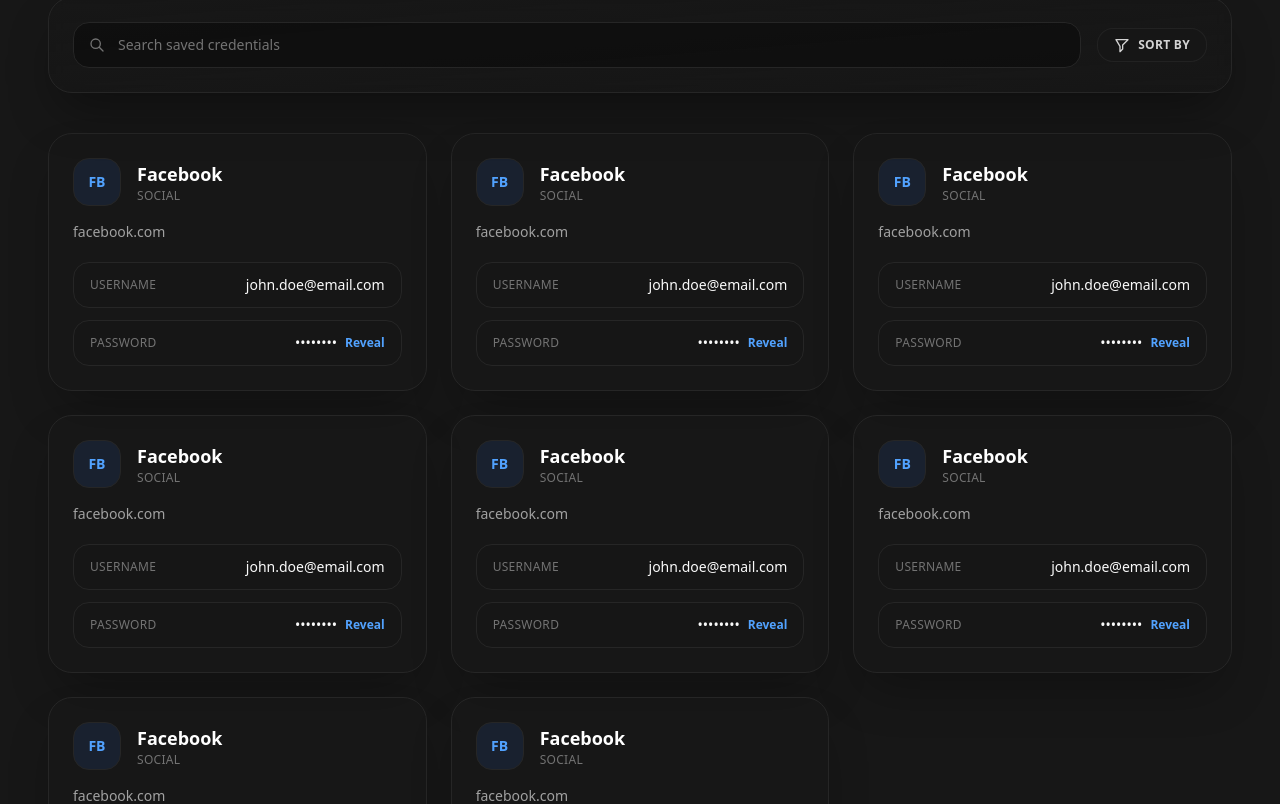
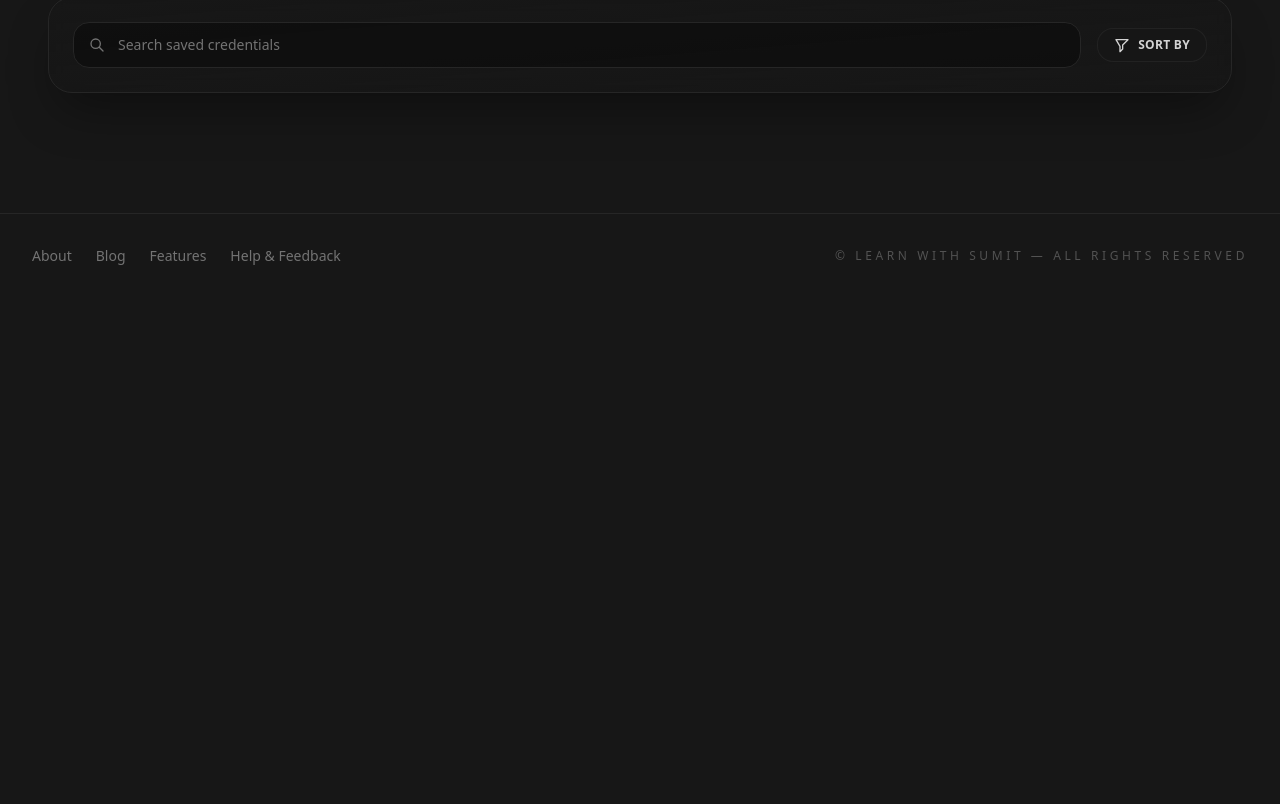
Before and after one commit to MD-Moniruzzaman-Arafat/lws-project-2-batch-4, a React (Vite) app: page / in a window 1280 px wide. Shown: the part 896-1700 px from the top of the page. After the commit the page ends 1194 px from the top, so only its background shows below. Built offline with nearby package versions, Linux system fonts and the light colour scheme.

Commit message:
show card and card data and password show and hide feature added

```diff
--- a/src/App.jsx
+++ b/src/App.jsx
@@ -25,14 +25,9 @@
           </section>
           {/* password card grid */}
           <div className="grid grid-cols-1 gap-6 md:grid-cols-2 xl:grid-cols-3">
-            <Card />
-            <Card />
-            <Card />
-            <Card />
-            <Card />
-            <Card />
-            <Card />
-            <Card />
+            {items.map((item) => (
+              <Card key={item.url} item={item} />
+            ))}
           </div>
         </div>
       </main>
--- a/src/components/Card/Card.jsx
+++ b/src/components/Card/Card.jsx
@@ -1,35 +1,56 @@
-export default function Card() {
+import { useState } from 'react';
+import { getDomainName } from '../../utils';
+
+export default function Card({ item }) {
+  const [toggle, setToggle] = useState(true);
   return (
     <>
       <article className="rounded-3xl border border-neutral-800 bg-neutral-900/70 p-6 shadow-2xl shadow-black/30 transition hover:-translate-y-1 hover:border-blue-500/60 hover:shadow-blue-500/20">
         <div className="flex items-start justify-between">
           <div className="flex items-center gap-4">
-            <div className="flex h-12 w-12 items-center justify-center rounded-2xl border border-neutral-800 bg-blue-500/10 text-sm font-semibold uppercase text-blue-400">
-              Fb
+            <div
+              style={{ backgroundColor: item.color + '1A' }}
+              className="flex h-12 w-12 items-center justify-center rounded-2xl border border-neutral-800  text-sm font-semibold uppercase text-blue-400"
+            >
+              {getDomainName(item.url).slice(0, 2)}
             </div>
             <div>
-              <h3 className="text-lg font-semibold">Facebook</h3>
+              <h3 className="text-lg font-semibold">
+                {getDomainName(item.url)}
+              </h3>
               <p className="text-xs uppercase tracking-wide text-neutral-500">
-                Social
+                {item.category}
               </p>
             </div>
           </div>
         </div>
-        <p className="mt-4 text-sm text-neutral-400">facebook.com</p>
+        <p className="mt-4 text-sm text-neutral-400">{item.url}</p>
         <dl className="mt-5 space-y-3 text-sm">
           <div className="flex items-center justify-between rounded-2xl border border-neutral-800 bg-neutral-900/60 px-4 py-3">
             <dt className="text-xs uppercase tracking-wide text-neutral-500">
               Username
             </dt>
-            <dd className="text-neutral-50">john.doe@email.com</dd>
+            <dd className="text-neutral-50">{item.userName}</dd>
           </div>
           <div className="flex items-center justify-between rounded-2xl border border-neutral-800 bg-neutral-900/60 px-4 py-3">
             <dt className="text-xs uppercase tracking-wide text-neutral-500">
               Password
             </dt>
             <dd className="flex items-center gap-2 text-neutral-50">
-              <span>••••••••</span>
-              <button className="text-xs font-semibold text-blue-400">
+              <span>
+                <input
+                  disabled
+                  value={item.passWord}
+                  type={toggle ? 'password' : 'text'}
+                  name=""
+                  id=""
+                  className="overflow-scroll w-5 sm:w-auto"
+                />
+              </span>
+              <button
+                onClick={() => setToggle(!toggle)}
+                className="text-xs font-semibold text-blue-400"
+              >
                 Reveal
               </button>
             </dd>
--- a/src/components/Form/Form.jsx
+++ b/src/components/Form/Form.jsx
@@ -13,6 +13,7 @@
     userName: '',
     passWord: '',
   });
+
   const handleChange = (e) => {
     const { name, value } = e.target;
     setFormData({
@@ -20,6 +21,7 @@
       [name]: value,
     });
   };
+
   const handleSubmit = (e) => {
     e.preventDefault();
 
@@ -32,7 +34,9 @@
       isValidUrl(formData.url) &&
       formData.passWord.length >= 6
     ) {
-      setItems([...items, formData]);
+      if (!items.find((item) => item.url === formData.url)) {
+        setItems([...items, formData]);
+      }
     }
     setFormData({
       url: '',
@@ -42,6 +46,7 @@
       passWord: '',
     });
   };
+
   const resetBtn = () => {
     setFormData({
       url: '',
--- a/src/utils/index.js
+++ b/src/utils/index.js
@@ -14,4 +14,24 @@
   }
 }
 
-export { isValidUrl };
+function getDomainName(url) {
+  try {
+    if (!url.startsWith('http')) {
+      url = 'https://' + url;
+    }
+
+    const hostname = new URL(url).hostname;
+
+    const parts = hostname.split('.');
+
+    if (parts.length >= 2) {
+      return parts[parts.length - 2];
+    }
+
+    return hostname;
+  } catch {
+    return null;
+  }
+}
+
+export { getDomainName, isValidUrl };
```
